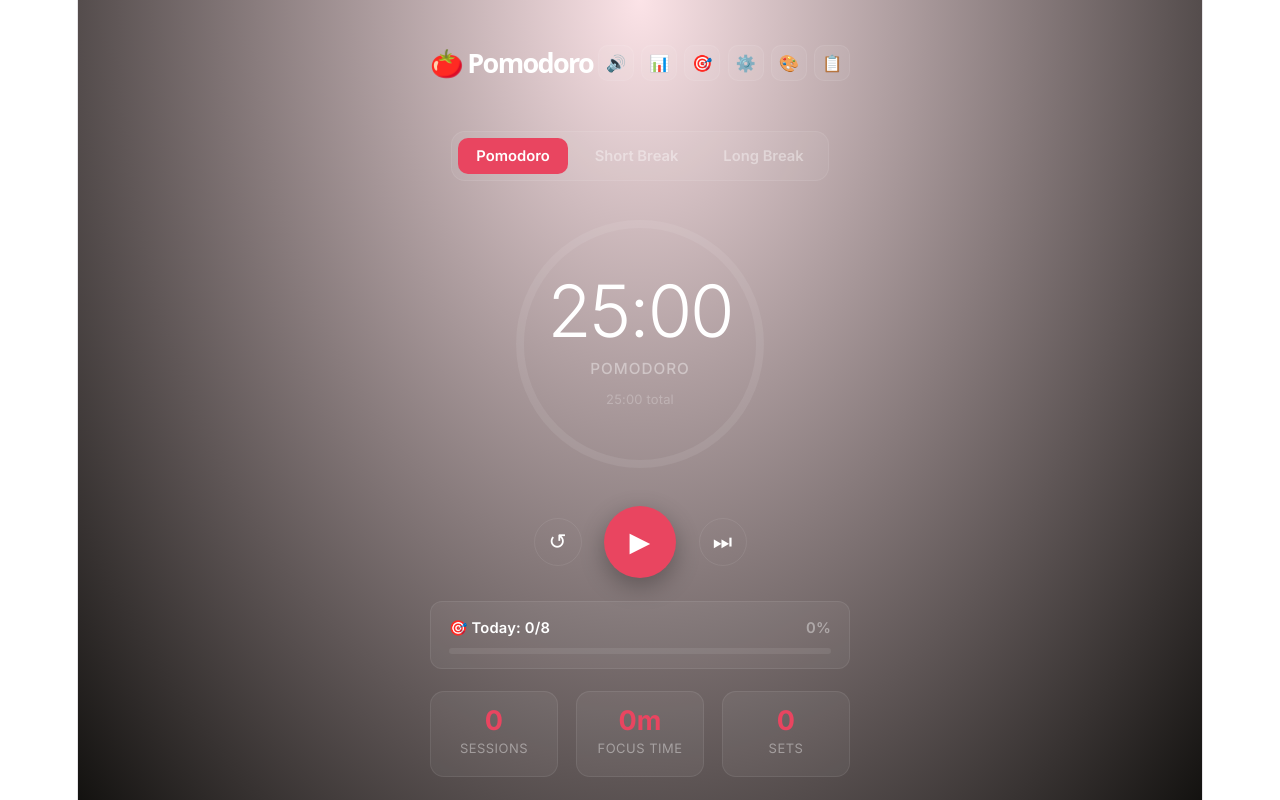
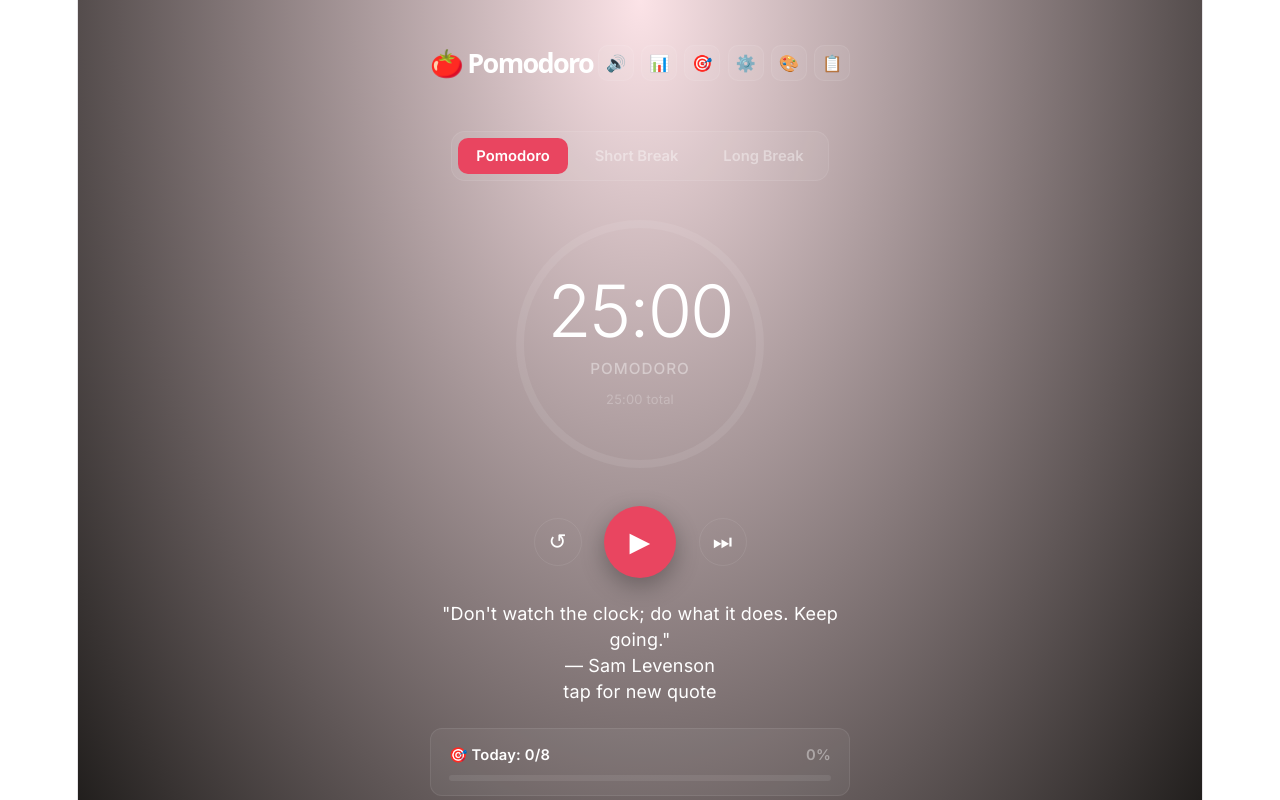
Before and after one commit to pujanrasaili/pomodoro, a React (Vite) app: page / in a window 1280 px wide. Shown: the top 800 px of the page. Built offline with nearby package versions, Linux system fonts and the light colour scheme.

Commit message:
Add motivational quotes

```diff
--- a/src/App.jsx
+++ b/src/App.jsx
@@ -26,6 +26,28 @@
 
 const today = () => new Date().toDateString();
 const timeStr = () => new Date().toLocaleTimeString([], { hour: "2-digit", minute: "2-digit" });
+const QUOTES = [
+  { text: "The secret of getting ahead is getting started.", author: "Mark Twain" },
+  { text: "Focus on being productive instead of busy.", author: "Tim Ferriss" },
+  { text: "You don't have to be great to start, but you have to start to be great.", author: "Zig Ziglar" },
+  { text: "The way to get started is to quit talking and begin doing.", author: "Walt Disney" },
+  { text: "It always seems impossible until it's done.", author: "Nelson Mandela" },
+  { text: "Don't watch the clock; do what it does. Keep going.", author: "Sam Levenson" },
+  { text: "Success is the sum of small efforts repeated day in and day out.", author: "Robert Collier" },
+  { text: "The future depends on what you do today.", author: "Mahatma Gandhi" },
+  { text: "Believe you can and you're halfway there.", author: "Theodore Roosevelt" },
+  { text: "Hard work beats talent when talent doesn't work hard.", author: "Tim Notke" },
+  { text: "Start where you are. Use what you have. Do what you can.", author: "Arthur Ashe" },
+  { text: "The only way to do great work is to love what you do.", author: "Steve Jobs" },
+  { text: "Push yourself, because no one else is going to do it for you.", author: "Unknown" },
+  { text: "Great things never come from comfort zones.", author: "Unknown" },
+  { text: "Dream it. Wish it. Do it.", author: "Unknown" },
+  { text: "Stay focused and never give up.", author: "Unknown" },
+  { text: "Small steps every day lead to big results.", author: "Unknown" },
+  { text: "Your only limit is your mind.", author: "Unknown" },
+  { text: "Work hard in silence, let success make the noise.", author: "Unknown" },
+  { text: "One session at a time. You've got this! 🍅", author: "Pomodoro Timer" },
+];
 
 export default function App() {
   const [mode, setMode] = useState("pomodoro");
@@ -52,6 +74,7 @@
   const [showHistory, setShowHistory] = useState(false);
   const [history, setHistory] = useState(() => JSON.parse(localStorage.getItem("pomoHistory") || "[]"));
   const [autoStart, setAutoStart] = useState(() => localStorage.getItem("pomoAutoStart") === "true");
+  const [quote, setQuote] = useState(() => QUOTES[Math.floor(Math.random() * QUOTES.length)]);
   const intervalRef = useRef(null);
   const startTimeRef = useRef(null);
 
@@ -313,6 +336,12 @@
           <button className="ctrl-round" onClick={() => switchMode(mode === "pomodoro" ? "short" : mode === "short" ? "long" : "pomodoro")}>⏭</button>
         </div>
 
+        <div className="quote-card" onClick={() => setQuote(QUOTES[Math.floor(Math.random() * QUOTES.length)])}>
+          <div className="quote-text">"{quote.text}"</div>
+          <div className="quote-author">— {quote.author}</div>
+          <div className="quote-hint">tap for new quote</div>
+        </div>
+
         <div className="goal-mini" onClick={() => { setShowGoal(s => !s); closeAll("goal"); }}>
           <div className="goal-mini-label">
             <span>🎯 Today: {todaySessions}/{dailyGoal}</span>
```
